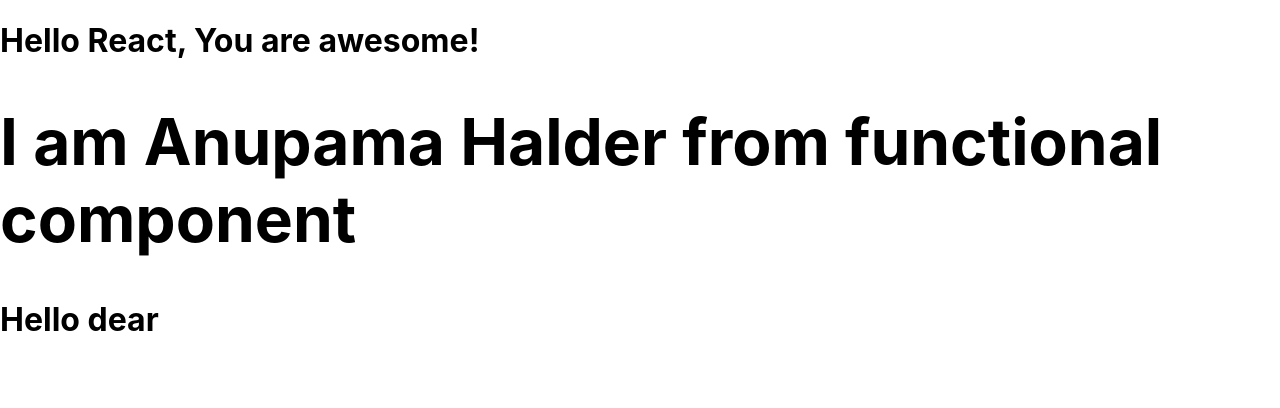
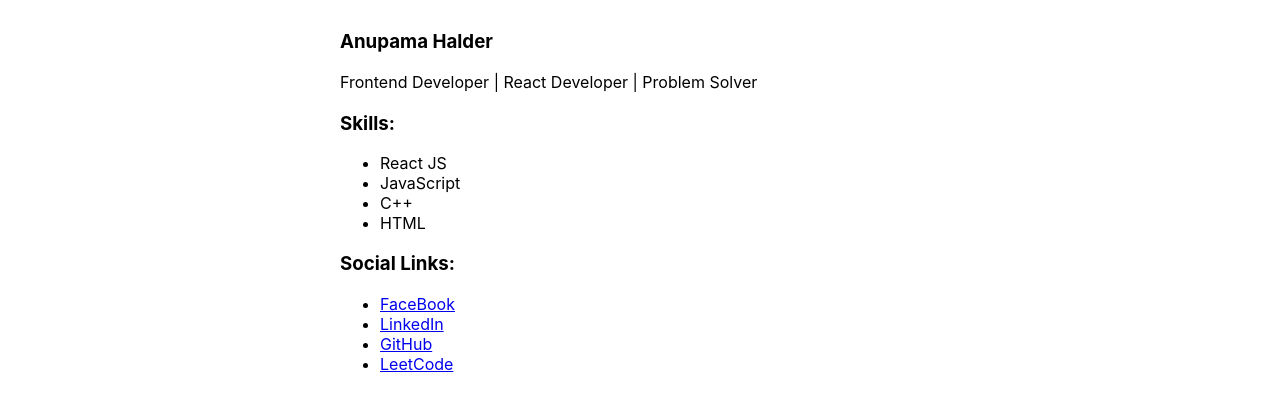
Before and after one commit to anupamahalder/react-learning, a React app: page / in a window 1280 px wide. Shown: the top 408 px of the page. Built offline with nearby package versions, Linux system fonts and the light colour scheme.

Commit message:
Created a profile component

```diff
--- a/src/components/App.jsx
+++ b/src/components/App.jsx
@@ -1,25 +1,35 @@
 import React, {Component} from "react";
+import Profile from "./Profile/Profile";
 // inherit react's component to App also we can destructure component from above
 // now App class not an usual class it becomes a component
 class App extends Component{
     // render method should return something(jsx) jsx means html code in javascript
     render(){
-        //we can make an object of attributes then spread it to its required place
-        const obj = {
-            title : 'My dream',
-            id: 'anu1'
-        }
-        const name = "Anupama Halder";
-        // storing the jsx into a variable
-        const bio = <div>
-            <h1>I am {name} from functional component</h1>
-            <p>Hello dear</p>
-        </div>
-        return <h1 {...obj}>Hello React, You are awesome! {bio}</h1>
+
+        return (
+            <div>
+                <Profile></Profile>
+            </div>
+        )
+
+        // //we can make an object of attributes then spread it to its required place
+        // const obj = {
+        //     title : 'My dream',
+        //     id: 'anu1'
+        // }
+        // const name = "Anupama Halder";
+        // // storing the jsx into a variable
+        // const bio = <div>
+        //     <h1>I am {name} from functional component</h1>
+        //     <p>Hello dear</p>
+        // </div>
+        // return <h1 {...obj}>Hello React, You are awesome! {bio}</h1>
     }
 }
 //we have to export any component deafultly
 export default App;
+
+
 
 //Functional component
 function myFunctionalComponent(){
--- /dev/null
+++ b/src/components/Profile/Profile.css
@@ -0,0 +1,12 @@
+.Bio{
+    margin: 20px auto;
+}
+.flex-div{
+    display: flex;
+    flex-direction: column;
+    gap: 3;
+}
+.main-div{
+    width: 600px;
+    margin: 30px auto;
+}
--- /dev/null
+++ b/src/components/Profile/Profile.jsx
@@ -0,0 +1,32 @@
+import React from 'react';
+import './Profile.css';
+const Profile = () => {
+    return (
+        <div className='main-div'>
+            <div className='Bio'>
+                <h3>Anupama Halder</h3>
+                <p>Frontend Developer | React Developer | Problem Solver</p>
+            </div>
+            <div className='skills'>
+                <h3>Skills: </h3>
+                <ul className='flex-div'>
+                    <li>React JS</li>
+                    <li>JavaScript</li>
+                    <li>C++</li>
+                    <li>HTML</li>
+                </ul>
+            </div>
+            <div className='Links'>
+                <h3>Social Links: </h3>
+                <ul className='flex-div'>
+                    <li><a href="#">FaceBook</a></li>
+                    <li><a href="#">LinkedIn</a></li>
+                    <li><a href="#">GitHub</a></li>
+                    <li><a href="#">LeetCode</a></li>
+                </ul>
+            </div>
+        </div>
+    );
+};
+
+export default Profile;
```
